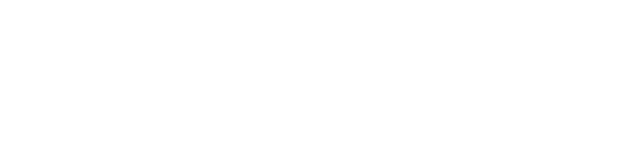
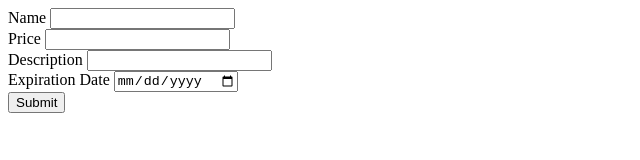
Before and after one commit to VladProgrammer08/Web-Form, a plain HTML site: page index.html in a window 1280 px wide. Shown: the whole page, without its empty margins (0-640 px from the left). Drawn offline with Linux system fonts and the light colour scheme.

Commit message:
Adding the from with 4 inputs to index.html

```diff
--- a/index.html
+++ b/index.html
@@ -8,6 +8,28 @@
 
 </head>
 <body>
+    <form>
+        <label for="name">Name</label>
+        <input id="name" type="text">
+        <span class="error_msg"></span>
+        <br>
 
+        <label for="price">Price</label>
+        <input id="price" type="number" step=".01">
+        <span class="error_msg"></span>
+        <br>
+
+        <label for="description">Description</label>
+        <input id="description" type="text">
+        <span class="error_msg"></span>
+        <br>
+
+        <label for="expiration_date">Expiration Date</label>
+        <input id="expiration_date" type="date">
+        <span class="error_msg"></span>
+        <br>
+
+        <button id="Submit" type="button">Submit</button>
+    </form>
 </body>
 </html>
```
